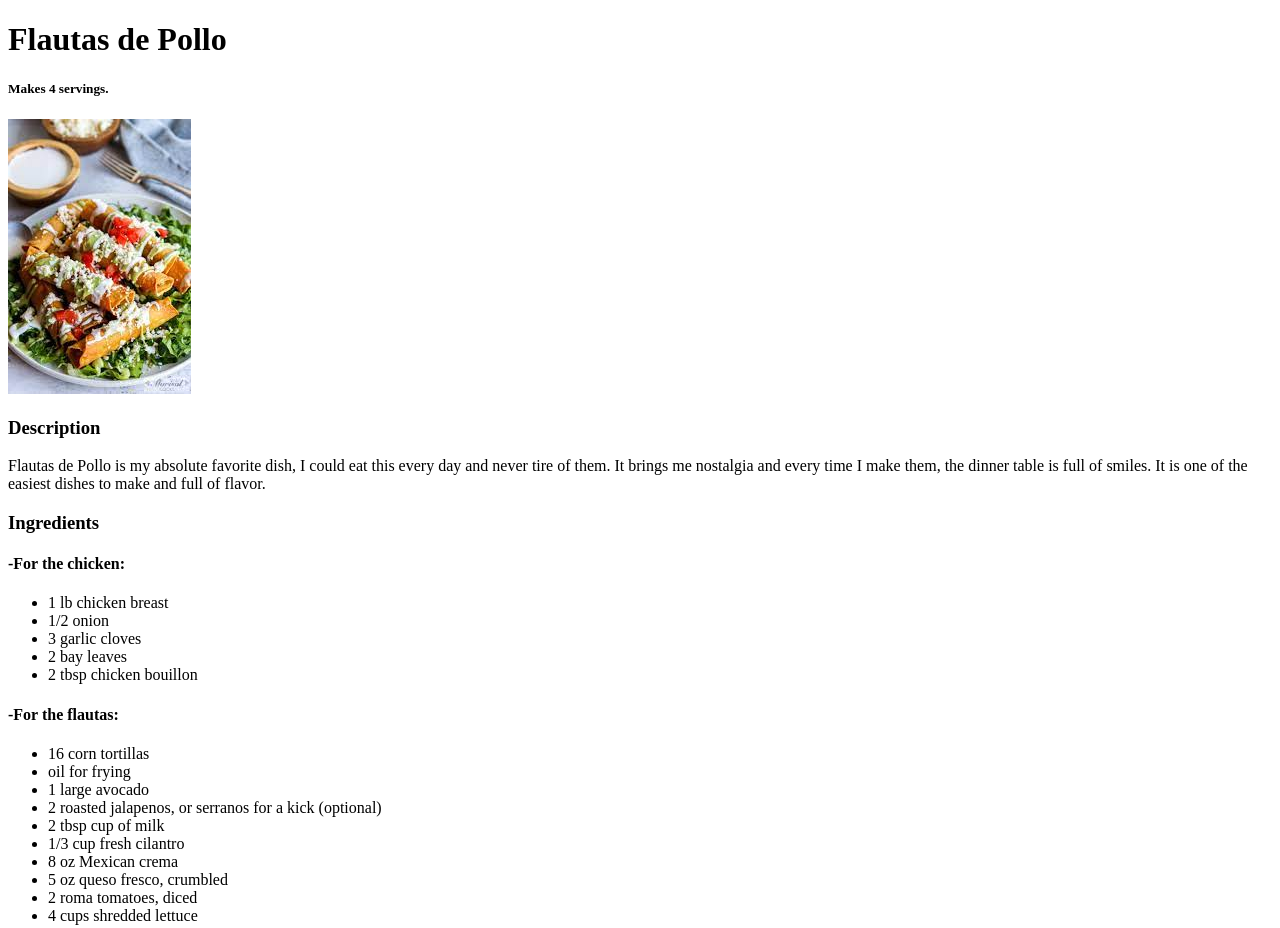
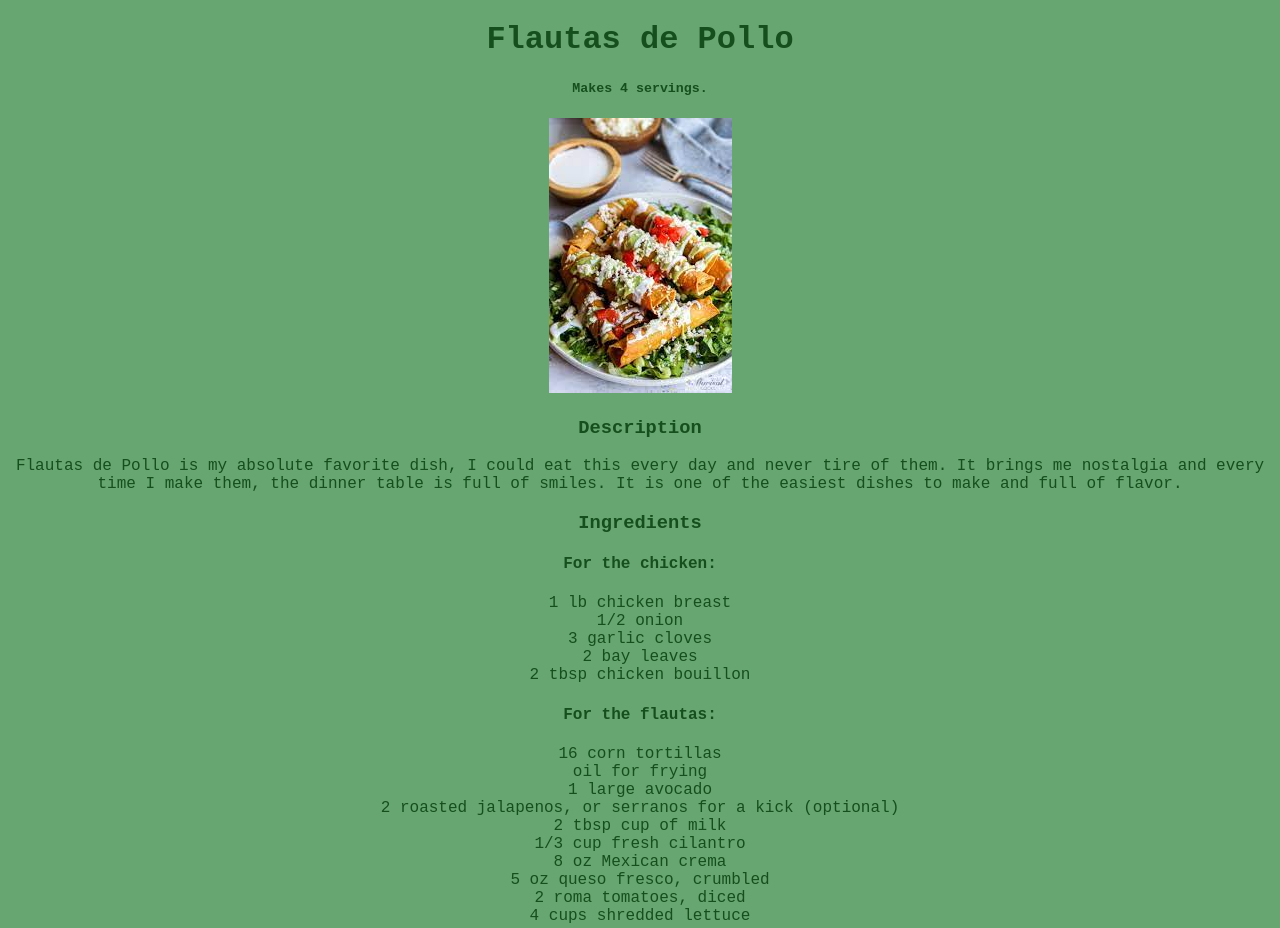
Before and after one commit to aliciabhermosillo/odin-recipes, a plain HTML site: page recipes/flautas.html in a window 1280 px wide. Shown: the top 928 px of the page. Drawn offline with Linux system fonts and the light colour scheme; files that its build step writes are made by us from their sources.

Commit message:
added recipes.css to all html files

```diff
--- a/index.html
+++ b/index.html
@@ -5,10 +5,13 @@
     <meta http-equiv="X-UA-Compatible" content="IE=edge">
     <meta name="viewport" content="width=device-width, initial-scale=1.0">
     <title>Odin Recipes</title>
+    <link rel="stylesheet" href="recipes.css">
 </head>
+
 <body>
 
     <h1>Odin Recipes</h1>
+    <img src="recipes/images/mexican-flag.jpg" alt="Flag of Mexico">
 
 <ul>
     <li><a href="recipes/flautas.html">Flautas de Pollo</a></li>
--- /dev/null
+++ b/recipes.css
@@ -0,0 +1,29 @@
+* {
+    text-align: center;
+}
+
+h1, h3, h4, h5 {
+    text-align: center;
+    color: rgb(21, 79, 30);
+}
+
+body {
+    font-family: 'Courier New', Courier, monospace;
+    background-color: rgb(103, 166, 112);
+    color: rgb(21, 79, 30);
+}
+
+#flautas {
+    height: auto;
+    width: auto;
+}
+
+.name {
+    font-size: 250;
+    font-weight: bold;
+}
+
+ul {
+    display: contents;
+    align-items: center;
+}
--- a/recipes/flautas.html
+++ b/recipes/flautas.html
@@ -1,20 +1,22 @@
 <!DOCTYPE html>
 <html lang="en">
+
 <head>
     <meta charset="UTF-8">
     <meta http-equiv="X-UA-Compatible" content="IE=edge">
     <meta name="viewport" content="width=device-width, initial-scale=1.0">
     <title>Flautas de Pollo</title>
+    <link rel="stylesheet" href="recipes.css">
 </head>
+
 <body>
-    <h1>Flautas de Pollo</h1>
+    <h1 class="name">Flautas de Pollo</h1>
     <h5>Makes 4 servings.</h5>
 
-    <img src="images/flautas.jpeg" alt="Flautas de Pollo">
+    <img id="flautas" src="images/flautas.jpeg" alt="Flautas de Pollo">
 
     <h3>Description</h3>
-
-    <p>Flautas de Pollo is my absolute favorite dish, I could eat this every day
+    <p class="description">Flautas de Pollo is my absolute favorite dish, I could eat this every day
         and never tire of them. It brings me nostalgia and every time I make them,
         the dinner table is full of smiles. It is one of the easiest dishes to make
         and full of flavor.
@@ -22,7 +24,7 @@
 
     <h3>Ingredients</h3>
 
-    <h4>-For the chicken:</h4>
+    <h4>For the chicken:</h4>
     <ul>
        <li>1 lb chicken breast</li>
        <li>1/2 onion</li>
@@ -31,7 +33,7 @@
        <li>2 tbsp chicken bouillon</li>
     </ul>
 
-    <h4>-For the flautas:</h4>
+    <h4>For the flautas:</h4>
     <ul>
         <li>16 corn tortillas</li>
         <li>oil for frying</li>
```
Also changed, not shown: recipes/chilaquiles.html (+2 -1 lines), recipes/espaguetiverde.html (+2 -1 lines), recipes/images/mexican-flag.jpg (added).
